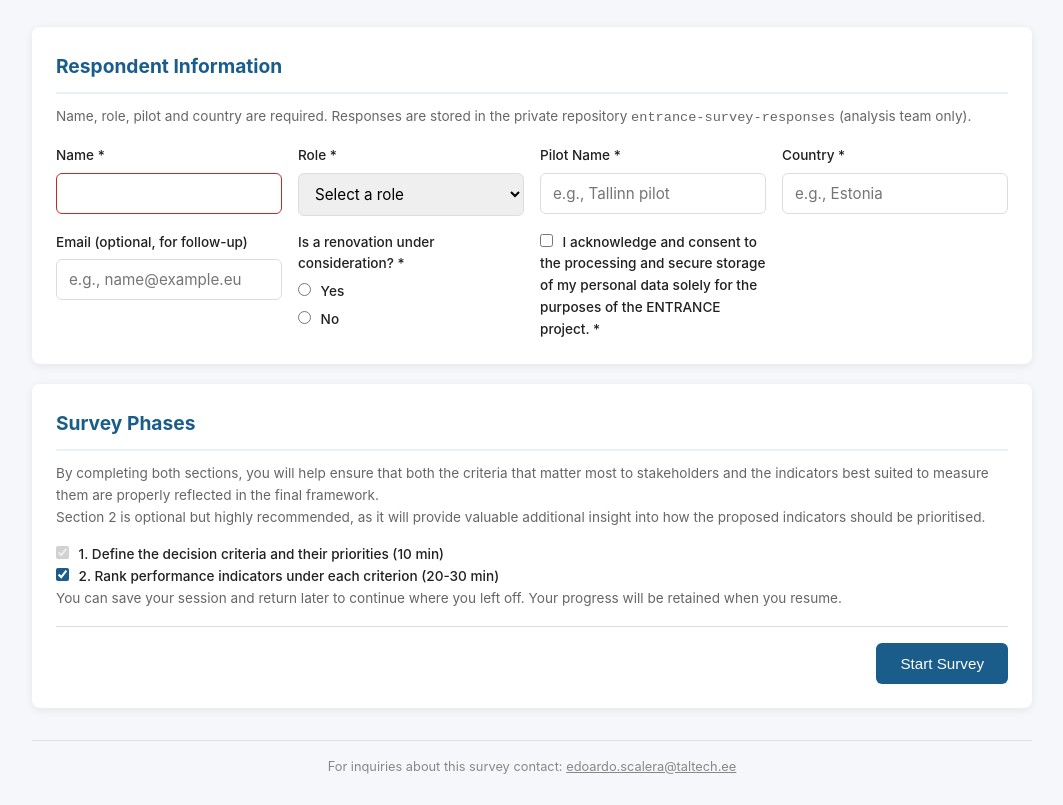
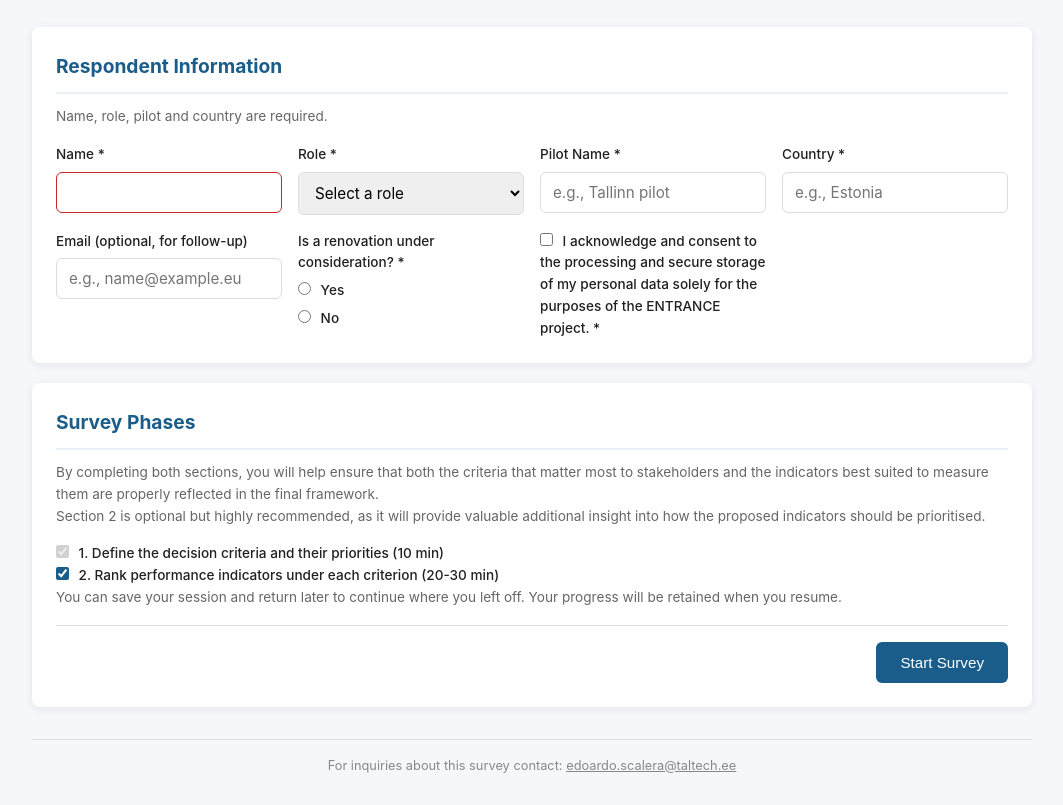
Before and after one commit to EdoardoScalera/AHP, a plain HTML site: page index.html in a window 1280 px wide. Both pictures are taken after a click on the button "Start". Shown: the part 139-944 px from the top of the page, without its empty margins (108-1171 px from the left). Drawn offline with nearby package versions, Linux system fonts and the light colour scheme.

Commit message:
minor change

```diff
--- a/index.html
+++ b/index.html
@@ -35,7 +35,7 @@
       <form id="start-form" novalidate>
         <section id="identity-section" class="card">
           <h2>Respondent Information</h2>
-          <p class="hint">Name, role, pilot and country are required. Responses are stored in the private repository <code>entrance-survey-responses</code> (analysis team only).</p>
+          <p class="hint">Name, role, pilot and country are required.</p>
           <div class="form-grid">
             <div class="form-group">
               <label for="input-name">Name *</label>
```
